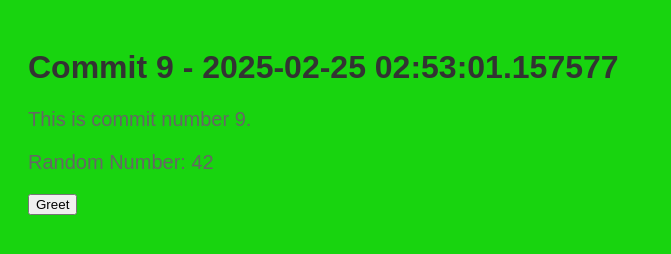
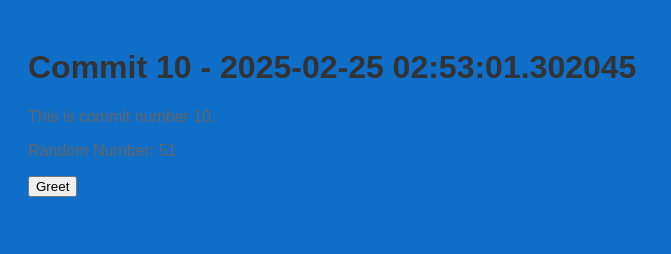
Before and after one commit to legbald0d/myrep-repo-20250225025249, a plain HTML site: page index.html in a window 1280 px wide. Shown: the whole page, without its empty margins (0-671 px from the left). Drawn offline with Linux system fonts and the light colour scheme.

Commit message:
📝 Commit 10 with HTML, CSS, and JS

```diff
--- a/index.html
+++ b/index.html
@@ -2,13 +2,13 @@
     <!DOCTYPE html>
     <html>
     <head>
-        <title>Commit 9 - 2025-02-25 02:53:01.157577</title>
+        <title>Commit 10 - 2025-02-25 02:53:01.302045</title>
         <link rel="stylesheet" href="style.css">
     </head>
     <body>
-        <h1>Commit 9 - 2025-02-25 02:53:01.157577</h1>
-        <p>This is commit number 9.</p>
-        <p>Random Number: 42</p>
+        <h1>Commit 10 - 2025-02-25 02:53:01.302045</h1>
+        <p>This is commit number 10.</p>
+        <p>Random Number: 51</p>
         <button onclick="greet()">Greet</button>
         <script src="script.js"></script>
     </body>
--- a/script.js
+++ b/script.js
@@ -2,4 +2,4 @@
     function greet() {
         alert('Hello from commit ' + commitNumber + '!');
     }
-    var commitNumber = 9;
+    var commitNumber = 10;
--- a/style.css
+++ b/style.css
@@ -1,7 +1,7 @@
 
     body {
         font-family: Arial, sans-serif;
-        background-color: #18d40f;
+        background-color: #0f6ec8;
         padding: 20px;
     }
     h1 {
@@ -9,5 +9,5 @@
     }
     p {
         color: #666;
-        font-size: 20px;
+        font-size: 16px;
     }
```
